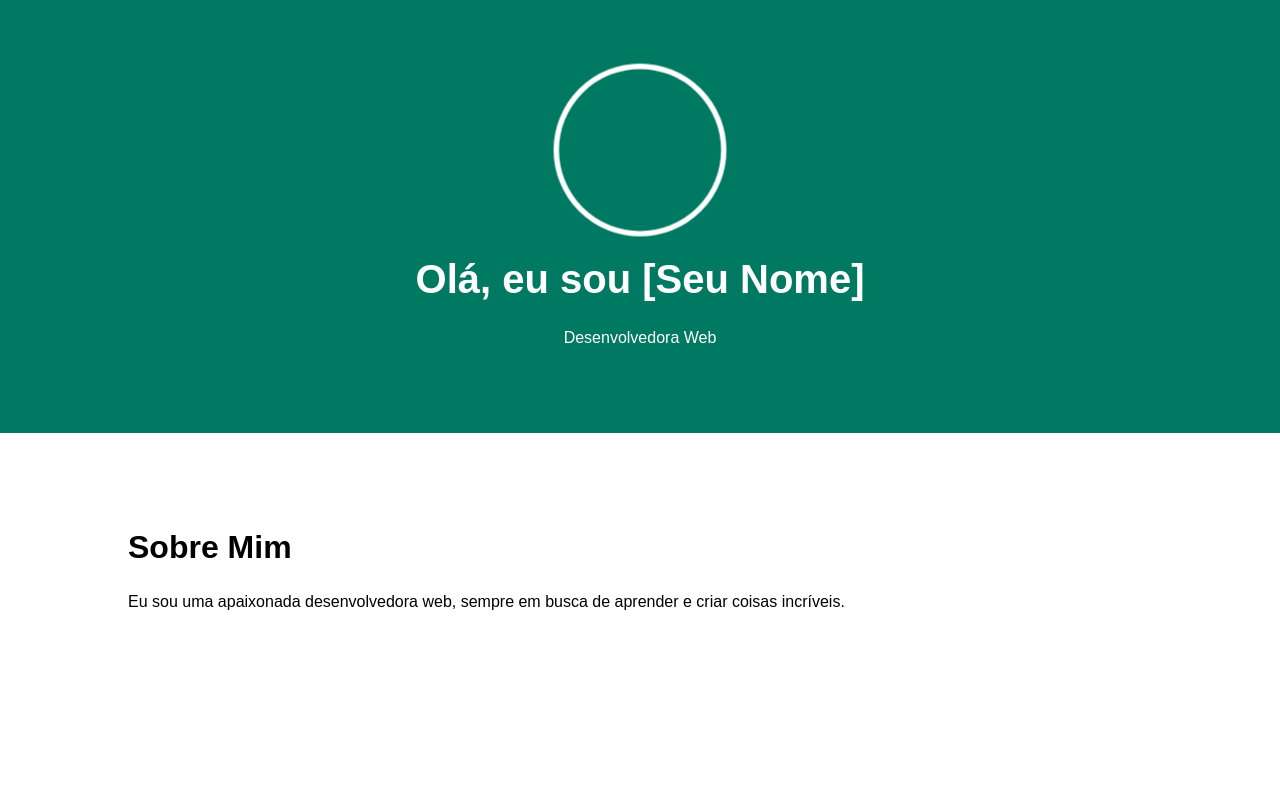
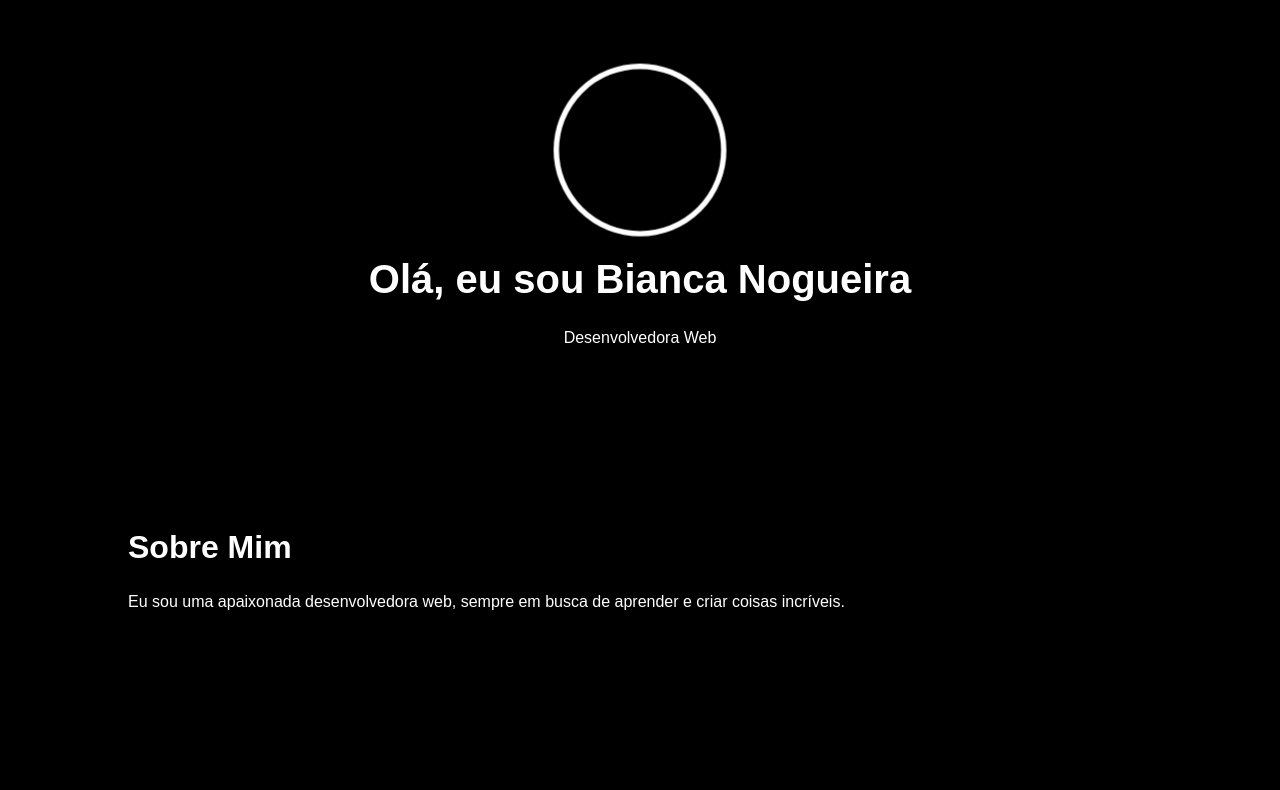
Before and after one commit to biancasnogueira/portfolio, a plain HTML site: page index.html in a window 1280 px wide. Shown: the top 790 px of the page. Drawn offline with Linux system fonts and the light colour scheme.

Commit message:
adicionando Cores e animacoes

```diff
--- a/index.html
+++ b/index.html
@@ -4,13 +4,14 @@
     <meta charset="UTF-8">
     <meta name="viewport" content="width=device-width, initial-scale=1.0">
     <title>Portfólio</title>
+    <link rel="icon" type="image/png" href="">
     <link rel="stylesheet" href="styles.css">
 </head>
 <body>
     <header>
         <div class="container">
             <div class="avatar"></div>
-            <h1>Olá, eu sou [Seu Nome]</h1>
+            <h1>Olá, eu sou Bianca Nogueira</h1>
             <p>Desenvolvedora Web</p>
         </div>
     </header>
--- a/styles.css
+++ b/styles.css
@@ -2,7 +2,7 @@ body {
     margin: 0;
     padding: 0;
     font-family: Arial, sans-serif;
-}
+    background: rgb(0,0,0);}
 
 .container {
     width: 80%;
@@ -11,7 +11,6 @@ body {
 }
 
 header {
-    background-color: #007962;
     color: #fff;
     text-align: center;
     padding: 50px 0;
@@ -39,14 +38,17 @@ header {
 
 h1 {
     font-size: 2.5em;
+    color: white;
 }
 
 section {
     padding: 50px 0;
+    color: white;
 }
 
 h2 {
     font-size: 2em;
+    color: white;
 }
 
 .project {
```
